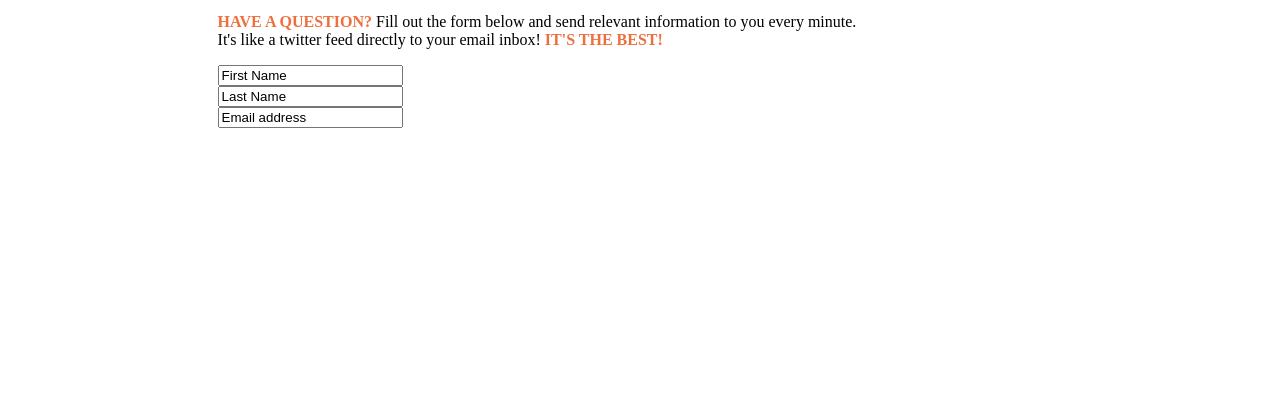
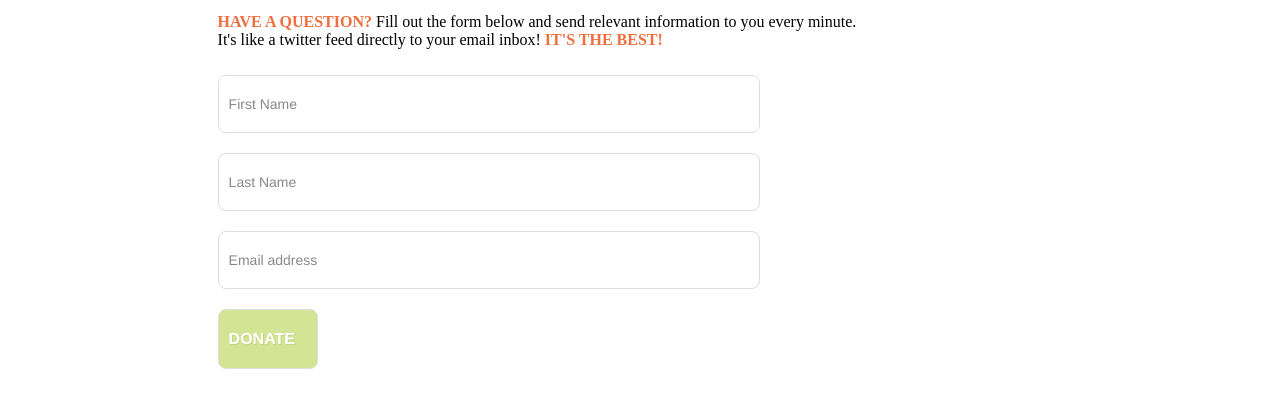
Before and after one commit to smellyalater/little-lebowski-urban-achievers, a plain HTML site: page contact.html in a window 1280 px wide. Shown: the part 269-676 px from the top of the page. Drawn offline with Linux system fonts and the light colour scheme.

Commit message:
Jons changes to files

```diff
--- a/assets/styles/styles.css
+++ b/assets/styles/styles.css
@@ -194,3 +194,33 @@ article {
     color: #EE6E3D;
     font-weight: bold;
 }
+
+.fancy-input{
+    /*max-width: 500px;*/
+    width: 500px;
+    background: #FFF;
+    padding: 20px 30px 20px 10px;
+    margin: 10px 0;
+    font: 14px "Helvetica Neue", Helvetica, Arial, sans-serif;
+    color: #888;
+    text-shadow: 1px 1px 1px #FFF;
+    border:1px solid #DDD;
+    border-radius: 8px;
+    -webkit-border-radius: 8px;
+    -moz-border-radius: 8px;
+}
+
+.fancy-button{
+    width: 100px;
+    background: #D3E494;
+    padding: 20px 30px 20px 10px;
+    margin: 10px 0;
+    font: 16px "Helvetica Neue", Helvetica, Arial, sans-serif;
+    font-weight: bold;
+    color: #FFF;
+    text-shadow: 1px 1px 1px #C4D384;
+    border:1px solid #DDD;
+    border-radius: 8px;
+    -webkit-border-radius: 8px;
+    -moz-border-radius: 8px;
+}
--- a/contact.html
+++ b/contact.html
@@ -26,11 +26,13 @@
         <article>
             <h1>Donate to help promising youths</h1>
             <p><span class="paragraph-highlight">Have a question?</span> Fill out the form below and send relevant information to you every minute. It's like a twitter feed directly to your email inbox! <span class="paragraph-highlight">It's the best!</span></p>
-            <input value="First Name">
+            <input class="fancy-input" value="First Name">
             <br>
-            <input value="Last Name">
+            <input class="fancy-input" value="Last Name">
             <br>
-            <input value="Email address">
+            <input class="fancy-input" value="Email address">
+            <br>
+            <input class="fancy-button" type="submit" value="DONATE">
         </article>
     </container>
 </body>
```
